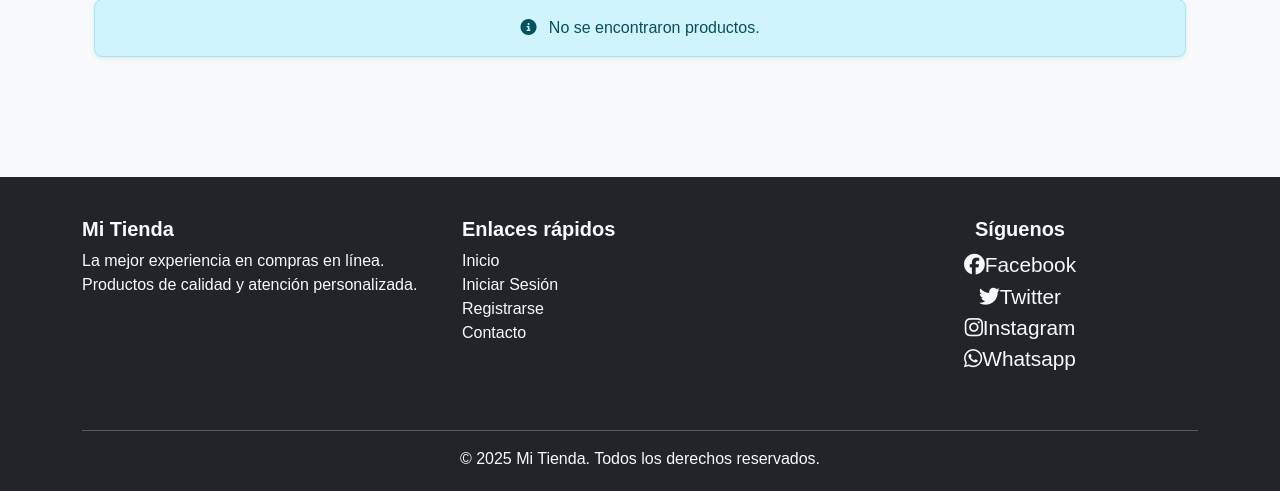
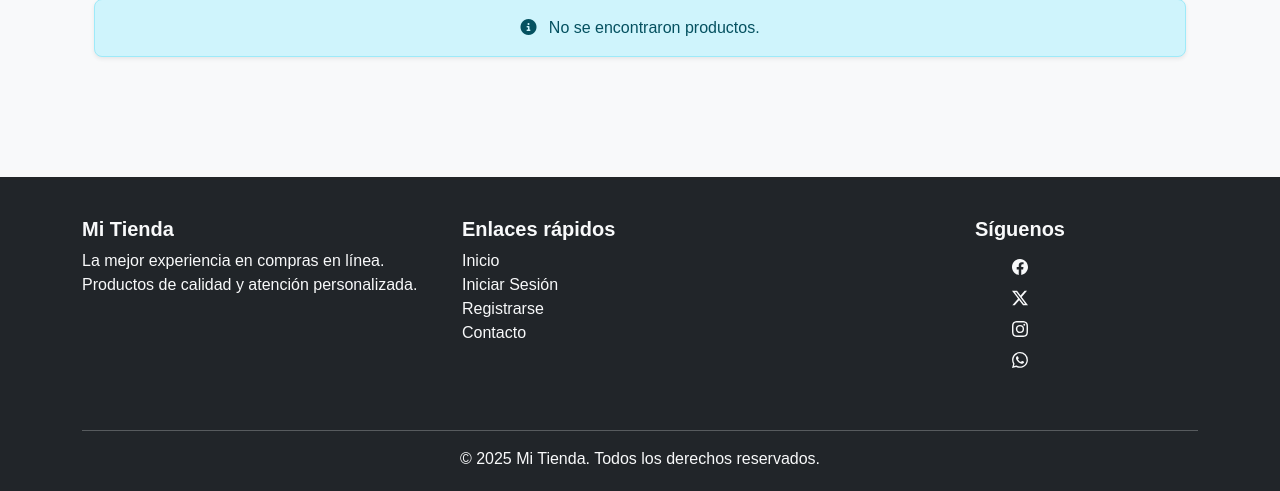
Before and after one commit to juajn/proyecto_motos, a Flask app: page /principal in a window 1280 px wide. Shown: the part 333-824 px from the top of the page. Run offline with Flask 3, Linux system fonts and the light colour scheme; data that the repository does not hold is empty; parts of the project's set-up code (start-up, migrations or seed data) failed here and were passed over; some libraries are stand-ins or nearby versions.

Commit message:
iconos de footer

```diff
--- a/app/templates/base.html
+++ b/app/templates/base.html
@@ -170,10 +170,18 @@
                 <h5 class="fw-bold">Síguenos</h5>
                 <ul class="list-unstyled d-flex justify-content-center mb-3">
                 <div class="social-icons">
-                <li> <a href="https://www.facebook.com/?locale=es_LA"><i class="fab fa-facebook"></i>Facebook</a></li>
-                <li><a href="https://x.com/?lang=es"><i class="fab fa-twitter"></i>Twitter</a></li>
-                <li><a href="https://www.instagram.com/"><i class="fab fa-instagram"></i>Instagram</a></li>
-                <li><a href="https://web.whatsapp.com/"><i class="fab fa-whatsapp"></i>Whatsapp</a></li>
+                <li> <a href="https://www.facebook.com/?locale=es_LA"><svg xmlns="http://www.w3.org/2000/svg" width="16" height="16" fill="currentColor" class="bi bi-facebook" viewBox="0 0 16 16">
+  <path d="M16 8.049c0-4.446-3.582-8.05-8-8.05C3.58 0-.002 3.603-.002 8.05c0 4.017 2.926 7.347 6.75 7.951v-5.625h-2.03V8.05H6.75V6.275c0-2.017 1.195-3.131 3.022-3.131.876 0 1.791.157 1.791.157v1.98h-1.009c-.993 0-1.303.621-1.303 1.258v1.51h2.218l-.354 2.326H9.25V16c3.824-.604 6.75-3.934 6.75-7.951"/>
+</svg></a></li>
+                <li><a href="https://x.com/?lang=es"><svg xmlns="http://www.w3.org/2000/svg" width="16" height="16" fill="currentColor" class="bi bi-twitter-x" viewBox="0 0 16 16">
+  <path d="M12.6.75h2.454l-5.36 6.142L16 15.25h-4.937l-3.867-5.07-4.425 5.07H.316l5.733-6.57L0 .75h5.063l3.495 4.633L12.601.75Zm-.86 13.028h1.36L4.323 2.145H2.865z"/>
+</svg></a></li>
+                <li><a href="https://www.instagram.com/"><svg xmlns="http://www.w3.org/2000/svg" width="16" height="16" fill="currentColor" class="bi bi-instagram" viewBox="0 0 16 16">
+  <path d="M8 0C5.829 0 5.556.01 4.703.048 3.85.088 3.269.222 2.76.42a3.9 3.9 0 0 0-1.417.923A3.9 3.9 0 0 0 .42 2.76C.222 3.268.087 3.85.048 4.7.01 5.555 0 5.827 0 8.001c0 2.172.01 2.444.048 3.297.04.852.174 1.433.372 1.942.205.526.478.972.923 1.417.444.445.89.719 1.416.923.51.198 1.09.333 1.942.372C5.555 15.99 5.827 16 8 16s2.444-.01 3.298-.048c.851-.04 1.434-.174 1.943-.372a3.9 3.9 0 0 0 1.416-.923c.445-.445.718-.891.923-1.417.197-.509.332-1.09.372-1.942C15.99 10.445 16 10.173 16 8s-.01-2.445-.048-3.299c-.04-.851-.175-1.433-.372-1.941a3.9 3.9 0 0 0-.923-1.417A3.9 3.9 0 0 0 13.24.42c-.51-.198-1.092-.333-1.943-.372C10.443.01 10.172 0 7.998 0zm-.717 1.442h.718c2.136 0 2.389.007 3.232.046.78.035 1.204.166 1.486.275.373.145.64.319.92.599s.453.546.598.92c.11.281.24.705.275 1.485.039.843.047 1.096.047 3.231s-.008 2.389-.047 3.232c-.035.78-.166 1.203-.275 1.485a2.5 2.5 0 0 1-.599.919c-.28.28-.546.453-.92.598-.28.11-.704.24-1.485.276-.843.038-1.096.047-3.232.047s-2.39-.009-3.233-.047c-.78-.036-1.203-.166-1.485-.276a2.5 2.5 0 0 1-.92-.598 2.5 2.5 0 0 1-.6-.92c-.109-.281-.24-.705-.275-1.485-.038-.843-.046-1.096-.046-3.233s.008-2.388.046-3.231c.036-.78.166-1.204.276-1.486.145-.373.319-.64.599-.92s.546-.453.92-.598c.282-.11.705-.24 1.485-.276.738-.034 1.024-.044 2.515-.045zm4.988 1.328a.96.96 0 1 0 0 1.92.96.96 0 0 0 0-1.92m-4.27 1.122a4.109 4.109 0 1 0 0 8.217 4.109 4.109 0 0 0 0-8.217m0 1.441a2.667 2.667 0 1 1 0 5.334 2.667 2.667 0 0 1 0-5.334"/>
+</svg></a></li>
+                <li><a href="https://web.whatsapp.com/"><svg xmlns="http://www.w3.org/2000/svg" width="16" height="16" fill="currentColor" class="bi bi-whatsapp" viewBox="0 0 16 16">
+  <path d="M13.601 2.326A7.85 7.85 0 0 0 7.994 0C3.627 0 .068 3.558.064 7.926c0 1.399.366 2.76 1.057 3.965L0 16l4.204-1.102a7.9 7.9 0 0 0 3.79.965h.004c4.368 0 7.926-3.558 7.93-7.93A7.9 7.9 0 0 0 13.6 2.326zM7.994 14.521a6.6 6.6 0 0 1-3.356-.92l-.24-.144-2.494.654.666-2.433-.156-.251a6.56 6.56 0 0 1-1.007-3.505c0-3.626 2.957-6.584 6.591-6.584a6.56 6.56 0 0 1 4.66 1.931 6.56 6.56 0 0 1 1.928 4.66c-.004 3.639-2.961 6.592-6.592 6.592m3.615-4.934c-.197-.099-1.17-.578-1.353-.646-.182-.065-.315-.099-.445.099-.133.197-.513.646-.627.775-.114.133-.232.148-.43.05-.197-.1-.836-.308-1.592-.985-.59-.525-.985-1.175-1.103-1.372-.114-.198-.011-.304.088-.403.087-.088.197-.232.296-.346.1-.114.133-.198.198-.33.065-.134.034-.248-.015-.347-.05-.099-.445-1.076-.612-1.47-.16-.389-.323-.335-.445-.34-.114-.007-.247-.007-.38-.007a.73.73 0 0 0-.529.247c-.182.198-.691.677-.691 1.654s.71 1.916.81 2.049c.098.133 1.394 2.132 3.383 2.992.47.205.84.326 1.129.418.475.152.904.129 1.246.08.38-.058 1.171-.48 1.338-.943.164-.464.164-.86.114-.943-.049-.084-.182-.133-.38-.232"/>
+</svg></a></li>
                 </div>
                 </ul>
             </div>
```
